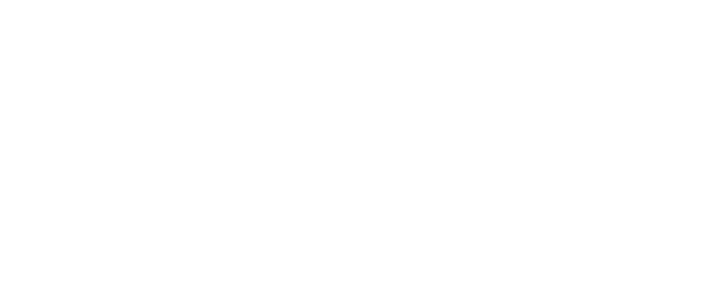
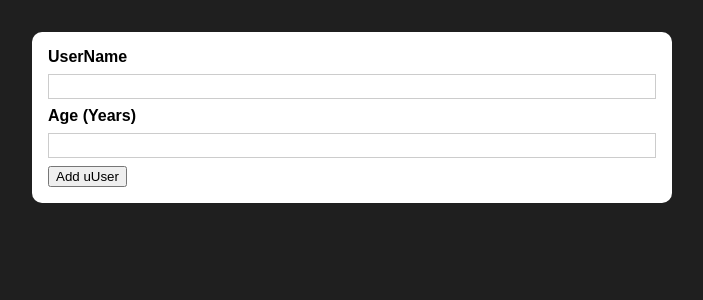
Before and after one commit to binarypsilocybin/user-app-training, a React (Create React App) app: page / in a window 1280 px wide. Shown: the top 300 px of the page, without its empty margins (288-991 px from the left). Built offline with nearby package versions, Linux system fonts and the light colour scheme.

Commit message:
New hook project

```diff
--- a/src/App.js
+++ b/src/App.js
@@ -1,10 +1,10 @@
-import React from 'react';
-
+import React from "react";
+import AddUser from "./components/Users/AddUser";
 
 function App() {
   return (
     <div>
-
+      <AddUser />
     </div>
   );
 }
--- /dev/null
+++ b/src/components/UI/Card.js
@@ -0,0 +1,10 @@
+import React from "react";
+import classes from "./Card.module.css";
+
+const Card = (props) => {
+  return (
+    <div className={`${classes.card} ${props.className}`}>{props.children}</div>
+  );
+};
+
+export default Card;
--- /dev/null
+++ b/src/components/UI/Card.module.css
@@ -0,0 +1,5 @@
+.card {
+  background: white;
+  box-shadow: 0 2px 8px rgba(0, 0, 0, 0, 0.26);
+  border-radius: 10px;
+}
--- /dev/null
+++ b/src/components/Users/AddUser.js
@@ -0,0 +1,23 @@
+import React from "react";
+import Card from "../UI/Card";
+
+import classes from "./AddUser.module.css";
+
+const AddUser = (props) => {
+  const addUserHandler = (event) => {
+    event.preventDefault();
+  };
+
+  return (
+    <Card className={classes.input}>
+      <form onSubmit={addUserHandler}>
+        <label htmlFor="username">UserName</label>
+        <input id="username" type="text" />
+        <label htmlFor="age">Age (Years)</label>
+        <input id="age" type="number" />
+        <button type="submit">Add uUser</button>
+      </form>
+    </Card>
+  );
+};
+export default AddUser;
--- /dev/null
+++ b/src/components/Users/AddUser.module.css
@@ -0,0 +1,26 @@
+.input {
+  margin: 2rem auto;
+  padding: 1rem;
+  width: 90%;
+  max-width: 40rem;
+}
+
+.input label {
+  display: block;
+  font-weight: bold;
+  margin-bottom: 0.5rem;
+}
+
+.input input {
+  font: inherit;
+  display: block;
+  width: 100%;
+  border: 1px solid #ccc;
+  padding: 0.15rem;
+  margin-bottom: 0.5rem;
+}
+
+.input input:focus {
+  outline: none;
+  border-color: #4f005f;
+}
--- a/src/index.css
+++ b/src/index.css
@@ -4,6 +4,7 @@
 
 html {
   font-family: sans-serif;
+  background: #1f1f1f;
 }
 
 body {
```
